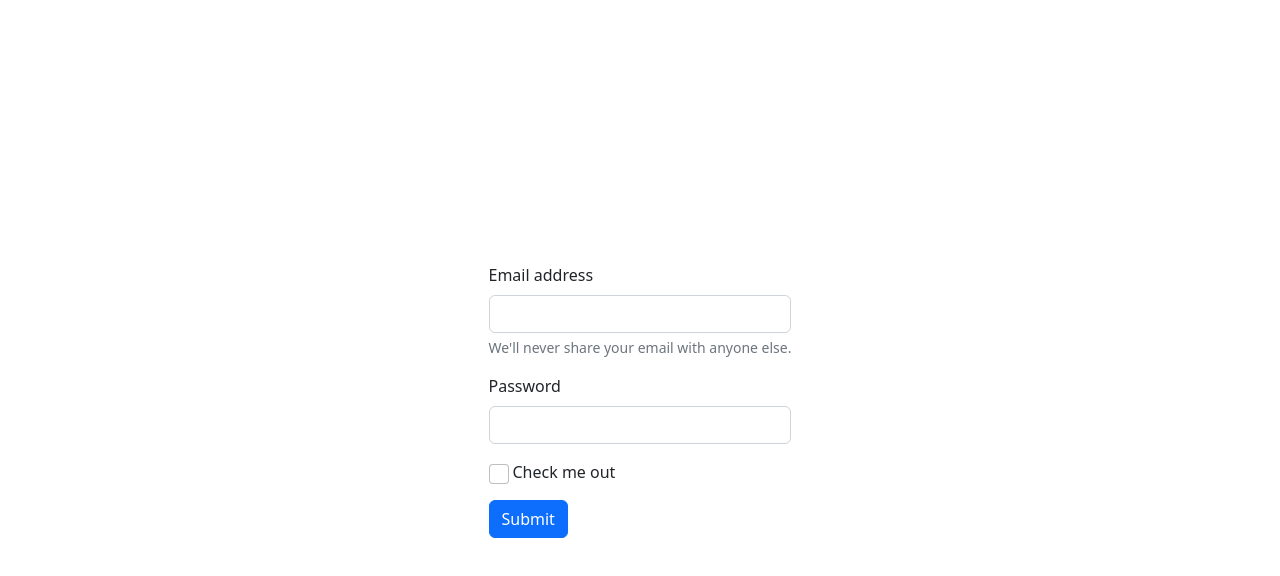
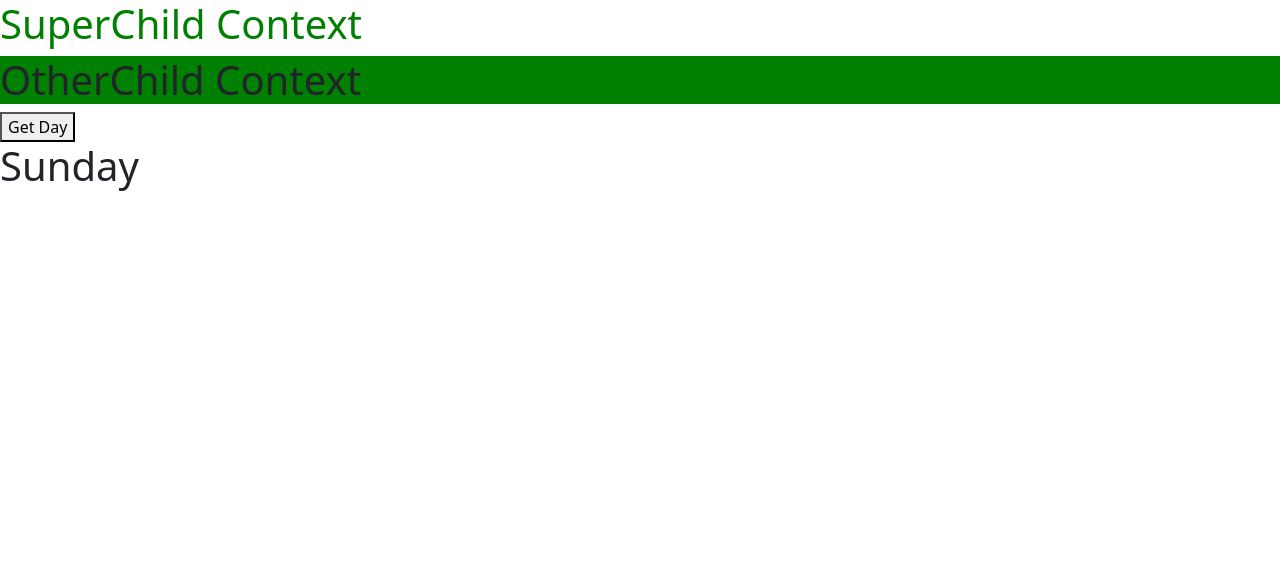
Before and after one commit to Limon714/jobPulse, a React (Create React App) app: page / in a window 1280 px wide. Shown: the top 576 px of the page. Built offline with nearby package versions, Linux system fonts and the light colour scheme.

Commit message:
useContext Advance

```diff
--- a/src/App.css
+++ b/src/App.css
@@ -1,10 +1,9 @@
-body{
+/* body{
     background-color: #333;
     color: aliceblue;
-    display: flex;
-    align-items: center;
-    justify-content: center;
-    height: 100vh;
+   display: grid;
+   grid-template-columns: auto;
+   grid-gap: 20px;
 }
 
 button{
@@ -19,4 +18,4 @@ button{
 input{
     padding: 9px;
     font-size: 18px;
-}
+} */
--- a/src/App.js
+++ b/src/App.js
@@ -1,10 +1,10 @@
 import './App.css'
-import ContactForm from './Mini-projects/ContactForm/ContactForm';
+// import ContactForm from './Mini-projects/ContactForm/ContactForm';
 // import UseRef from './USERef/UseRef'
 // import Parent from './USERef/Forward/Parent';
 // import Parent from './UseImperative/Parent'
 // import Reducer from './useReducer/Reducer';
-// import Child from './UseContext/Child';
+import Child from './UseContext/Child';
 
 function App() {
 
@@ -12,7 +12,7 @@ function App() {
     <>
       <div>
 
-        <ContactForm />
+        <Child />
 
      </div>
     </>
--- a/src/Mini-projects/ContactForm/ContactForm.js
+++ b/src/Mini-projects/ContactForm/ContactForm.js
@@ -1,26 +1,108 @@
 import React from 'react'
+import { Formik, Form, Field, ErrorMessage } from 'formik'
+import { object, string } from "yup";
+const ContactForm = () => {
+    const formInitialSchema = {
+        name: '',
+        email: '',
+        password: '',
+        website: '',
+        comment: ''
+  }
 
-const ContactForm = () => {
+  const userSchema = object({
+    name: string().required(),
+    email: string().email("Please Enter a valid Email Address").required(),
+    website: string().url().required(),
+    password: string()
+      .required()
+      .min(8, "Password is too short - should be 8 characters minimum."),
+    comment: string().required("Message is required"),
+  });
+
+  const handleformsubmit = (values) =>{
+    console.log('submitted values', values);
+    }
   return (
-    <div>
-     <form>
-  <div class="mb-3">
-    <label for="exampleInputEmail1" class="form-label">Email address</label>
-    <input type="email" class="form-control" id="exampleInputEmail1" aria-describedby="emailHelp" />
-    <div id="emailHelp" class="form-text">We'll never share your email with anyone else.</div>
-  </div>
-  <div class="mb-3">
-    <label for="exampleInputPassword1" class="form-label">Password</label>
-    <input type="password" class="form-control" id="exampleInputPassword1" />
-  </div>
-  <div class="mb-3 form-check">
-    <input type="checkbox" class="form-check-input" id="exampleCheck1" />
-    <label class="form-check-label" for="exampleCheck1">Check me out</label>
-  </div>
-  <button type="submit" class="btn btn-primary">Submit</button>
-</form>
-    </div>
-  )
+    <>
+      <div className="container">
+        <div className="col-md-12">
+          <h1 className="text-center"> Formik With Yup Form Validation </h1>
+        </div>
+
+        <div className="col-md-8 offset-md-2">
+          <Formik
+            initialValues={formInitialSchema}
+            validationSchema={userSchema}
+            onSubmit={(values) => handleformsubmit(values)}
+          >
+            <Form>
+              <div className="col-md-12 mt-4">
+                <Field
+                  className="form-control"
+                  type="text"
+                  name="name"
+                  placeholder="Enter your name"
+                />
+                <p className="text-danger">
+                  <ErrorMessage name="name" />
+                </p>
+              </div>
+              <div className="col-md-12 mt-4">
+                <Field
+                  className="form-control"
+                  type="text"
+                  name="email"
+                  placeholder="Write your Email"
+                />
+                <p className="text-danger">
+                  <ErrorMessage name="email" />
+                </p>
+              </div>
+              <div className="col-md-12 mt-4">
+                <Field
+                  className="form-control"
+                  type="text"
+                  name="password"
+                  placeholder="Enter your Password"
+                />
+                <p className="text-danger">
+                  <ErrorMessage name="password" />
+                </p>
+              </div>
+              <div className="col-md-12 mt-4">
+                <Field
+                  className="form-control"
+                  type="text"
+                  name="website"
+                  placeholder="Enter your Website Address"
+                />
+                <p className="text-danger">
+                  <ErrorMessage name="website" />
+                </p>
+              </div>
+              <div className="col-md-12 mt-4">
+                <Field
+                  className="form-control"
+                  type="text"
+                  name="comment"
+                  placeholder="Write Message..."
+                />
+                <p className="text-danger">
+                  <ErrorMessage name="comment" />
+                </p>
+              </div>
+
+              <button className="btn btn-primary btn-block mt-5" type="submit">
+
+                Form Submit
+              </button>
+            </Form>
+          </Formik>
+        </div>
+      </div>
+    </>
+  );
 }
 
 export default ContactForm
--- a/src/UseContext/Child.js
+++ b/src/UseContext/Child.js
@@ -1,14 +1,22 @@
 
 import React, { createContext, useState } from 'react'
+import OtherChild from './OtherChild';
 import SuperChild from './SuperChild';
 export const globalContext = createContext();
 const Child = () => {
   // eslint-disable-next-line
   const [color, setColor] = useState("green");
+  const [day, setDay] = useState('Sunday')
+
+  const getDay = (item) => {
+    setDay(item)
+  }
   return (
-    <globalContext.Provider value={{ AppColor: color }}>
+    <globalContext.Provider value={{ AppColor: color, getDay:getDay }}>
       <div>
         <SuperChild />
+        <OtherChild />
+        <h1>{day}</h1>
       </div>
     </globalContext.Provider>
   );
--- /dev/null
+++ b/src/UseContext/OtherChild.js
@@ -0,0 +1,15 @@
+import React,{useContext} from 'react'
+import { globalContext } from './Child'
+
+const OtherChild = () => {
+    const { AppColor, getDay } = useContext(globalContext);
+    const day = "Monday";
+  return (
+    <div>
+          <h1 style={{ backgroundColor: AppColor }}>OtherChild Context</h1>
+          <button onClick={()=>getDay(day)}>Get Day</button>
+    </div>
+  );
+}
+
+export default OtherChild
```
